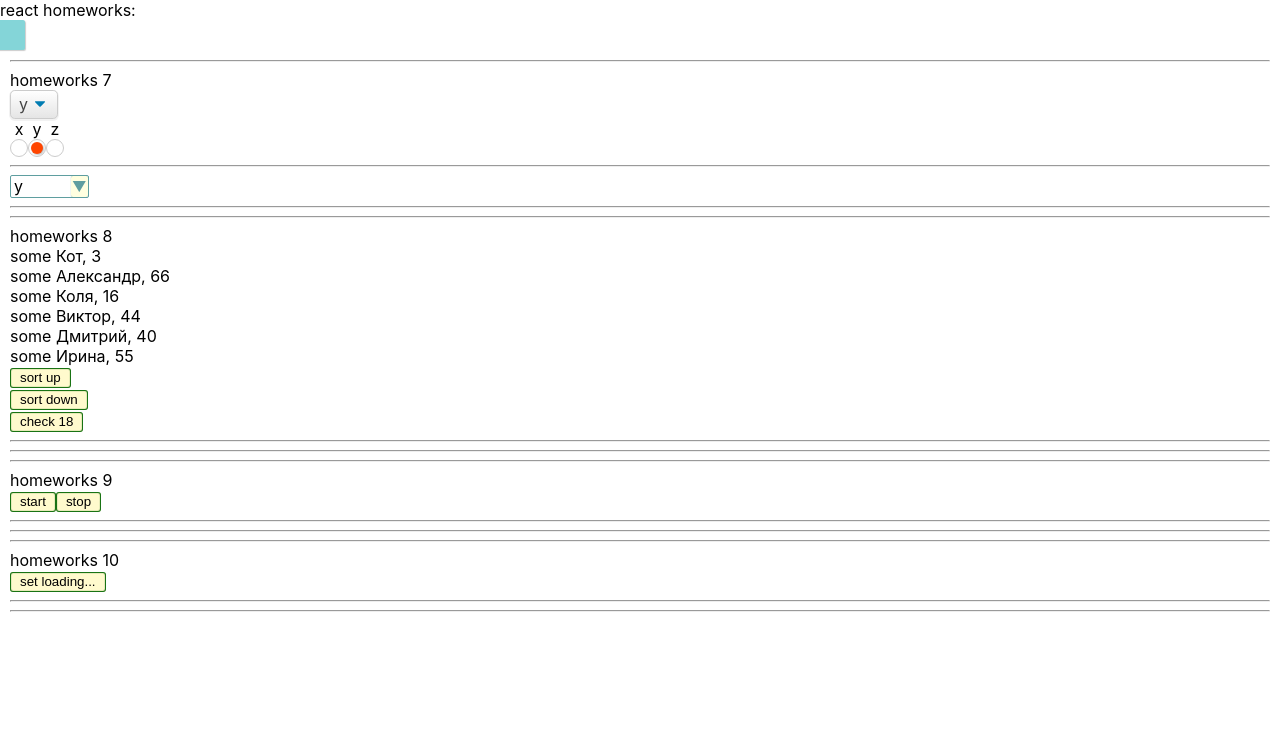
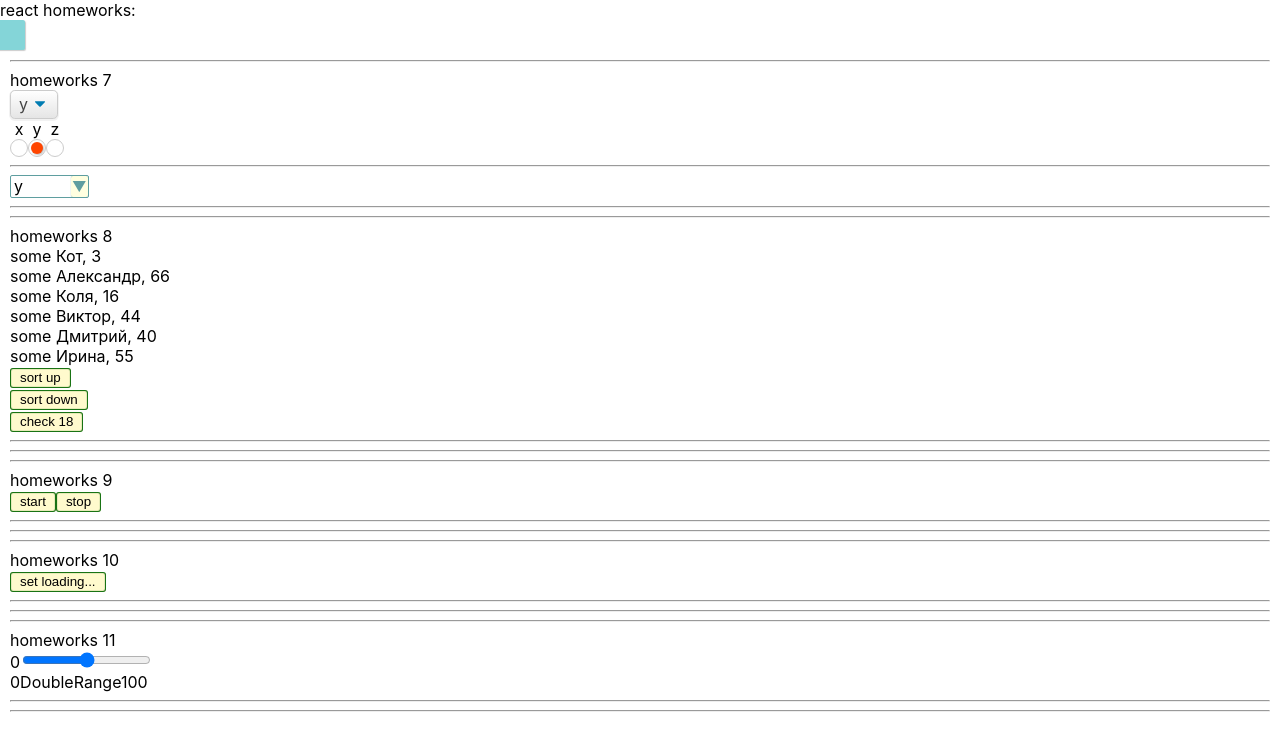
Before and after one commit to SPK80/simple-react-homeworks, a React (Create React App) app: page /#/junior in a window 1280 px wide. Shown: the top 750 px of the page. Built offline with nearby package versions, Linux system fonts and the light colour scheme.

Commit message:
feat: HW11

```diff
--- a/src/p2-homeworks/h5-rrd-v6/pages/Junior.tsx
+++ b/src/p2-homeworks/h5-rrd-v6/pages/Junior.tsx
@@ -3,6 +3,7 @@ import React from "react";
 import HW8 from "../../h8/HW8";
 import HW9 from "../../h9/HW9";
 import HW10 from "../../h10/HW10";
+import HW11 from "../../h11/HW11";
 
 export function Junior() {
     return (
@@ -11,6 +12,7 @@ export function Junior() {
             <HW8/>
             <HW9/>
             <HW10/>
+            <HW11/>
         </div>
     )
 }
```
